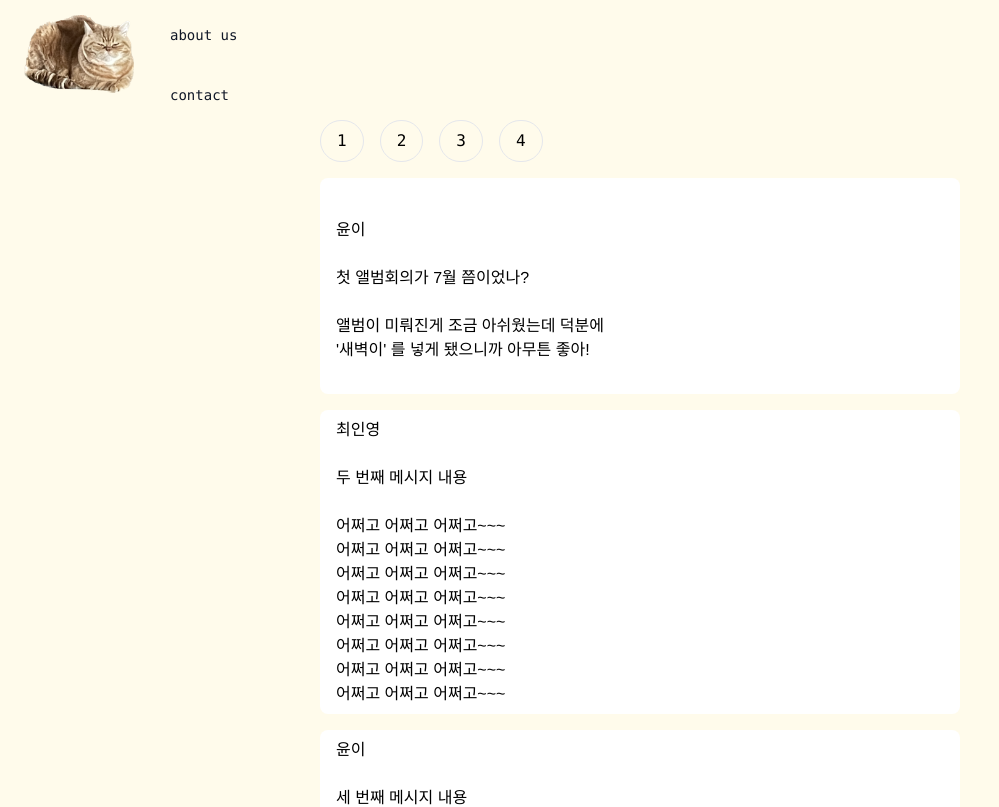
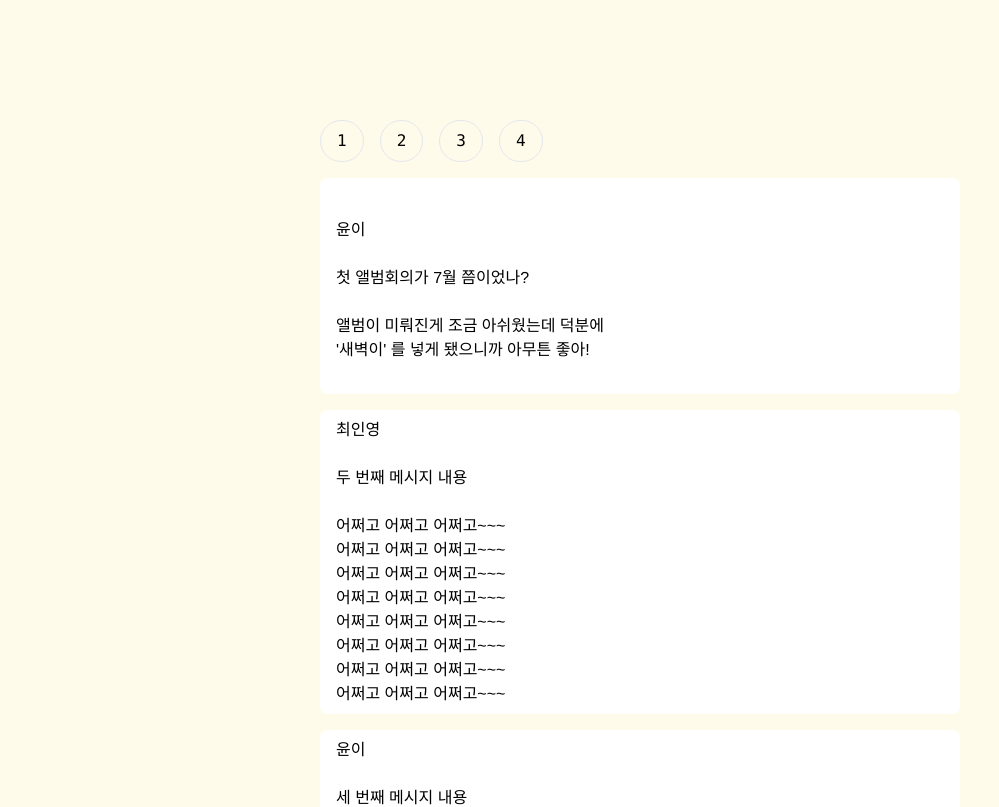
Before and after one commit to Yoon79/letters, a Next.js app: page / in a window 1280 px wide. Shown: the top 807 px of the page, without its empty margins (0-999 px from the left). Built offline with nearby package versions, Linux system fonts and the light colour scheme.

Commit message:
Update index.tsx

```diff
--- a/pages/index.tsx
+++ b/pages/index.tsx
@@ -20,7 +20,7 @@ import Footer from "./components/footer";
 const Home: NextPage = () => {
   return (
     <div>
-      <Nevigator />
+      {/*<Nevigator />*/}
       <Main />
       <Detail />
       <Footer />
```
